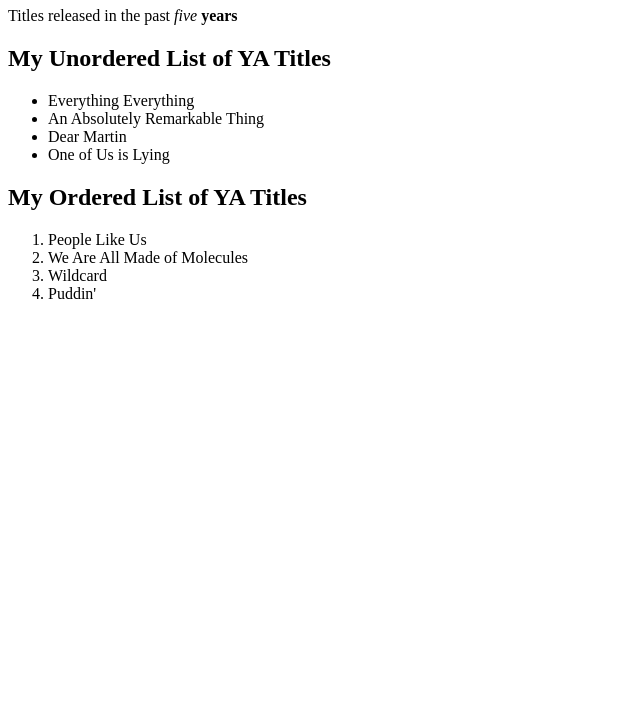
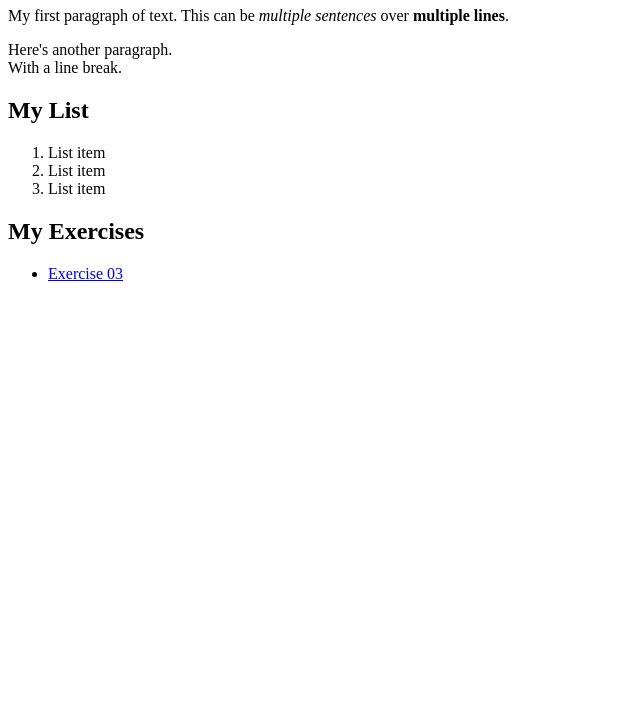
Before and after one commit to mahjabeensyed/lis753-exercises, a plain HTML site: page index.html in a window 1280 px wide. Shown: the part 73-800 px from the top of the page, without its empty margins (0-640 px from the left). Drawn offline with Linux system fonts and the light colour scheme.

Commit message:
add new exercise03; link to exercise03 from index

```diff
--- a/index.html
+++ b/index.html
@@ -1,24 +1,23 @@
 <!DOCTYPE html>
 <html>
   <head>
-    <title>Exercise 02: Homepage</title>
+    <title>My page title.</title>
   </head>
   <body>
-    <h1>Exercise 02: Homepage</h1>
-    <p>Titles released in the past <em>five</em> <strong>years</strong></p>
-    <h2>My Unordered List of YA Titles</h2>
+    <h1>My page heading</h1>
+    <p>My first paragraph of text. This can be <em>multiple sentences</em> over
+      <strong>multiple lines</strong>.</p>
+    <p>Here's another paragraph.<br />With a line break.</p>
+    <h2>My List</h2>
+    <ol>
+      <li>List item</li>
+      <li>List item</li>
+      <li>List item</li>
+    </ol>
+
+    <h2>My Exercises</h2>
     <ul>
-      <li>Everything Everything</li>
-      <li>An Absolutely Remarkable Thing</li>
-      <li>Dear Martin</li>
-      <li>One of Us is Lying</li>
+      <li><a href="exercises/exercise03.html">Exercise 03</a></li>
     </ul>
-    <h2>My Ordered List of YA Titles</h2>
-    <ol>
-      <li>People Like Us</li>
-      <li>We Are All Made of Molecules</li>
-      <li>Wildcard</li>
-      <li>Puddin'</li>
-    </ol>
   </body>
 </html>
```
Also changed, not shown: Exercises/exercise03.html (added, +15 -0 lines).
